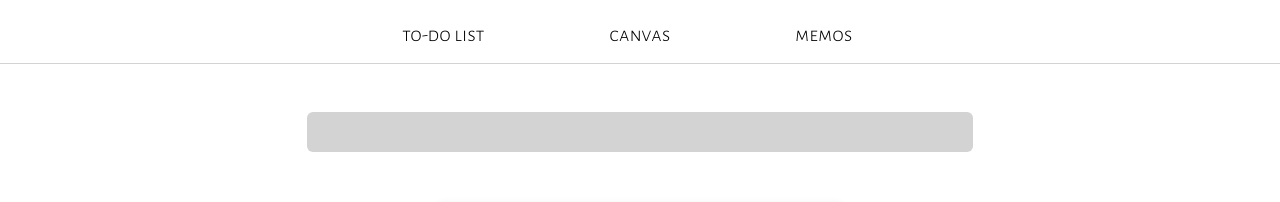
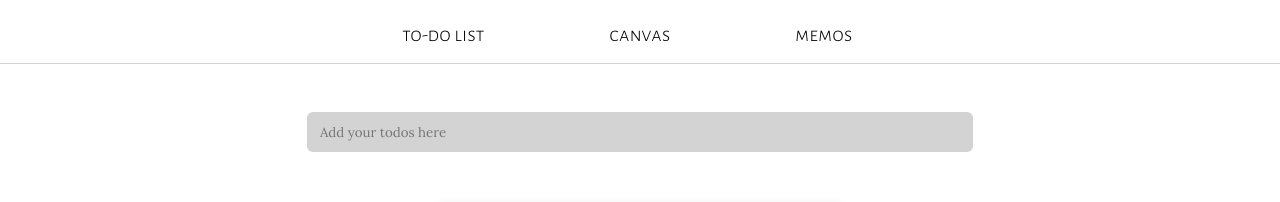
Before and after one commit to ryan-holder/the-unproductivity-app, a React (Create React App) app: page /todos in a window 1280 px wide. Shown: the top 202 px of the page. Built offline with nearby package versions, Linux system fonts and the light colour scheme; what mic-recorder-to-mp3 would draw is missing.

Commit message:
fixed todo bug

```diff
--- a/src/components/Todos.js
+++ b/src/components/Todos.js
@@ -1,3 +1,6 @@
+// Change body font to sans serif, so that it's smaller and less bold than nav font
+// add better copywriting to todos to make it more fun; possibly integrating animating messages when toggling todos
+
 import React from "react";
 import { bindActionCreators } from "redux";
 import { connect } from "react-redux";
@@ -24,30 +27,31 @@ class Todos extends React.Component {
 
 	handleSubmit = (e) => {
 		e.preventDefault();
-		const index = this.props.todos.length;
+		const index = this.props.todos[this.props.todos.length - 1].index + 1; // could this be any unique number? i.e. Date.now()
 		const todo = this.inputRef.current.value;
 		const checked = false;
 		this.props.addTodo(index, todo, checked);
 		e.target.reset();
 	};
 
-	renderTodos = (todo, index) => {
+	renderTodos = (todo, listIndex) => {
 		return (
 			<div
-				className={
-					this.props.todos[index].checked ? "item item-active" : "item"
-				}
-				key={this.props.todos[index].index} // this fixes bug with checkboxes
+				className={todo.checked ? "item item-active" : "item"}
+				key={todo.index}
+				index={todo.index}
 				ref={this.todoRef}
 			>
 				<input
 					type="checkbox"
 					onClick={(e) => {
-						this.props.toggleTodo(this.props.todos[index].index); // this makes toggling todos work when items have been deleted
+						this.props.toggleTodo(todo.index);
 					}}
 				/>
 				<p>{todo.content}</p>
-				<button onClick={() => this.props.removeTodo(index)}>&times;</button>
+				<button onClick={() => this.props.removeTodo(listIndex)}>
+					&times;
+				</button>
 			</div>
 		);
 	};
@@ -56,7 +60,11 @@ class Todos extends React.Component {
 		return (
 			<div className="todos-landing">
 				<form className="add-todo" onSubmit={this.handleSubmit}>
-					<input ref={this.inputRef} type="text" />
+					<input
+						ref={this.inputRef}
+						type="text"
+						placeholder="Add your todos here"
+					/>
 					<input type="submit" className="add-todo-button" />
 				</form>
 				{this.props.todos.length === 0 ? (
```
